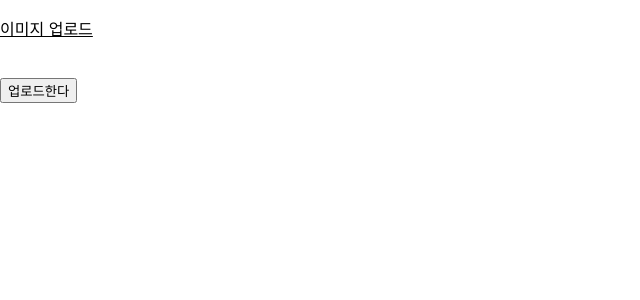
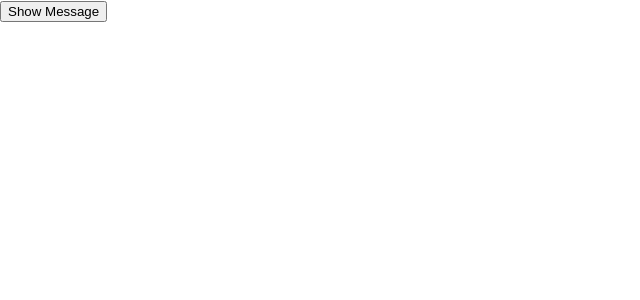
Before and after one commit to kdo1999/react-study, a React (Create React App) app: page / in a window 1280 px wide. Shown: the top 300 px of the page, without its empty margins (0-640 px from the left). Built offline with nearby package versions, Linux system fonts and the light colour scheme.

Commit message:
feat: useImperativeHandle 학습

```diff
--- /dev/null
+++ b/src/components/UseImperativeHandle.tsx
@@ -0,0 +1,35 @@
+import React, { useState, useRef, useImperativeHandle } from 'react'
+
+const Child = React.forwardRef((props, ref) => {
+    const [message, setMessage] = useState<string | null>(null)
+
+    // useImperativeHandle에서 부모의 ref로부터 참조할 수 있는 값을 지정
+    useImperativeHandle(ref, () => ({
+        showMessage: () => {
+            const date = new Date()
+            const message = `Hello, it's ${date.toLocaleString()} now`
+            setMessage(message)
+        },
+    }))
+
+    return <div>{message !== null ? <p>{message}</p> : null}</div>
+})
+
+const Parent = () => {
+    const childRef = useRef<{ showMessage: () => void }>(null)
+    const onClick = () => {
+        if (childRef.current !== null) {
+            // 자식의 useImperativeHandle에서 지정한 값을 참조
+            childRef.current.showMessage()
+        }
+    }
+
+    return (
+        <div>
+            <button onClick={onClick}>Show Message</button>
+            <Child ref={childRef} />
+        </div>
+    )
+}
+
+export default Parent
--- a/src/index.tsx
+++ b/src/index.tsx
@@ -10,6 +10,7 @@
 import Clock from './components/Clock'
 import UseContextSample from './components/UseContextSample'
 import UseRefSample from './components/UseRefSample'
+import UseImperativeHandle from './components/UseImperativeHandle'
 
 const root = ReactDOM.createRoot(
     // index.html에 있는 root를 ID로 가진 요소를 지정한다.
@@ -17,7 +18,7 @@
 );
 root.render(
     <React.StrictMode>
-        <UseRefSample />
+        <UseImperativeHandle />
     </React.StrictMode>,
 );
 
```
